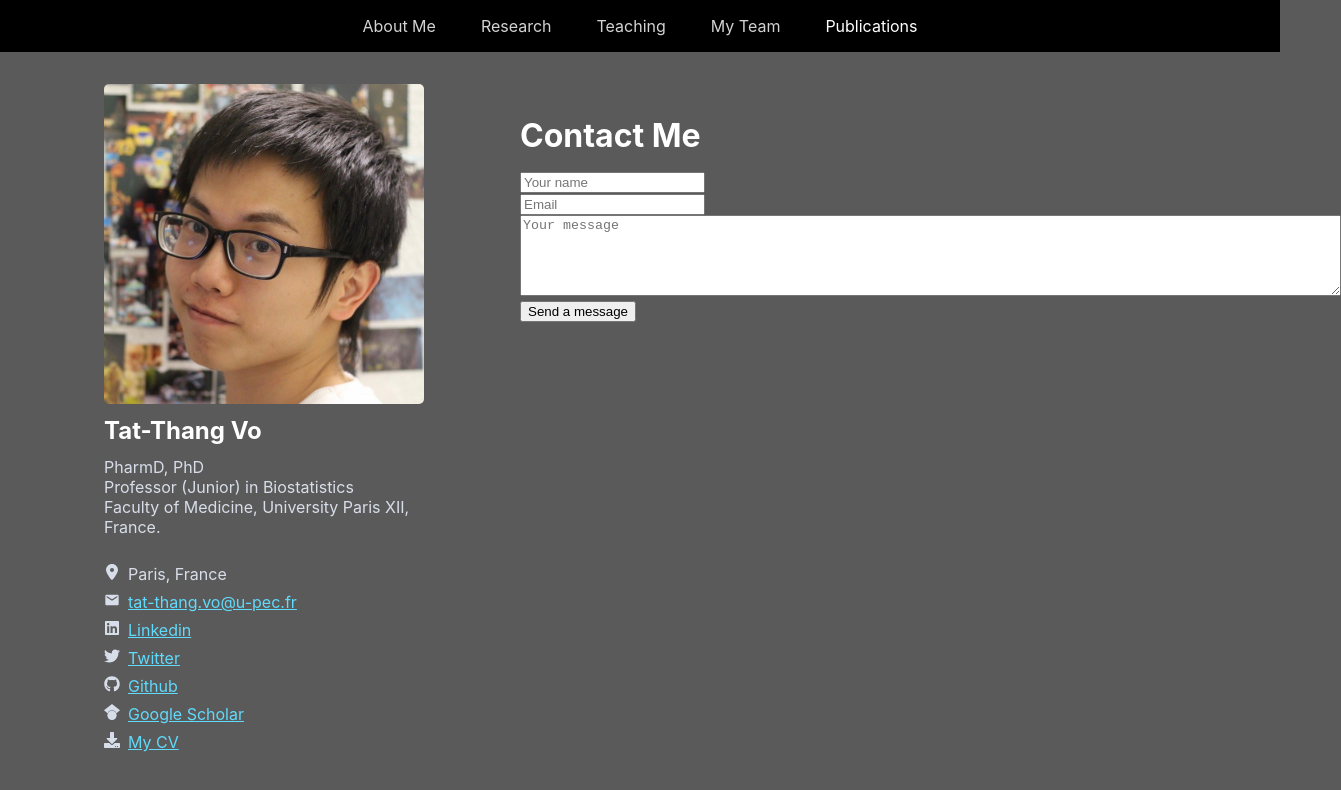
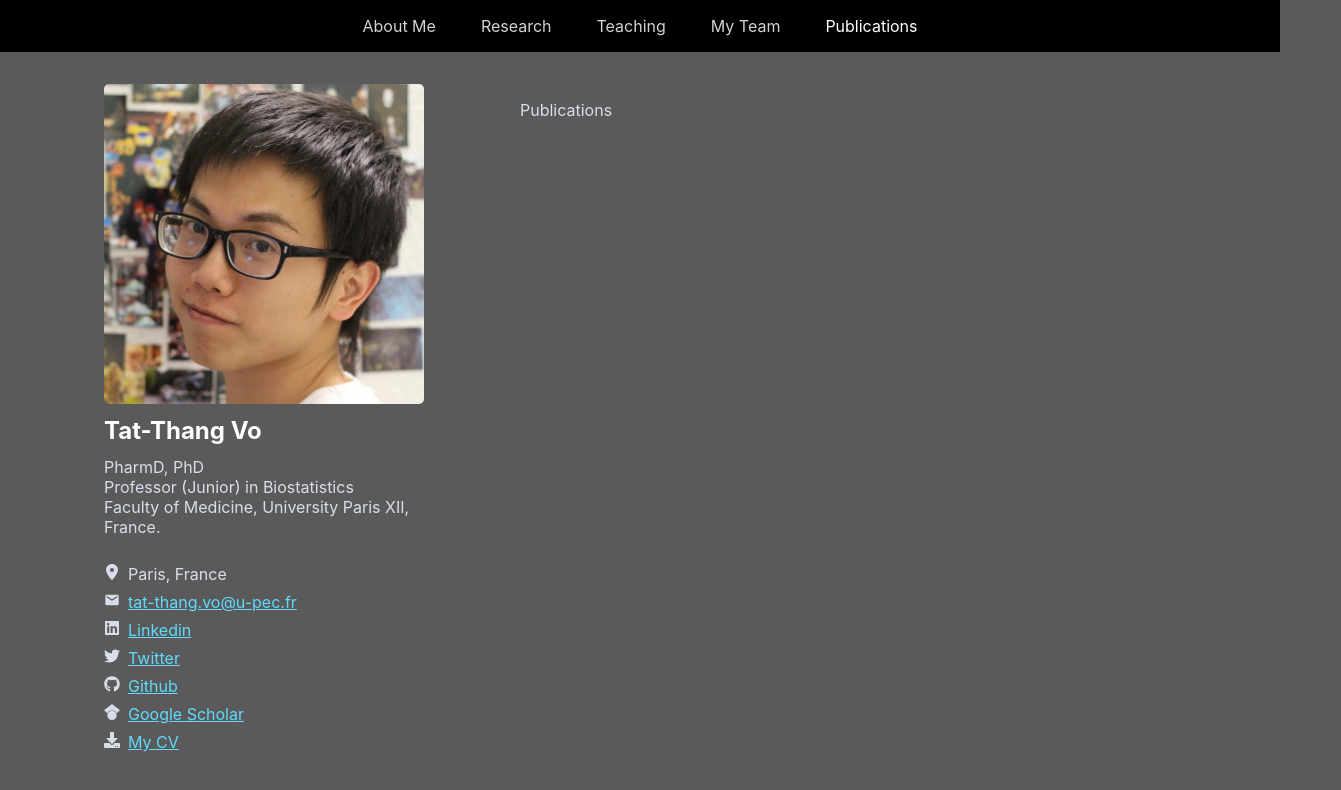
Before and after one commit to votatthang/ttv, a React (Create React App) app: page /Publications in a window 1280 px wide. Shown: the top 790 px of the page, 1341 px wide, since content can reach past the window. Built offline with nearby package versions, Linux system fonts and the light colour scheme.

Commit message:
Update ContactMe.js

```diff
--- a/src/Pages/ContactMe/ContactMe.js
+++ b/src/Pages/ContactMe/ContactMe.js
@@ -3,70 +3,11 @@ import React, { useState } from "react";
 const FORM_ENDPOINT = "https://herotofu.com/start"; // TODO - update to the correct endpoint
 
 const ContactMe = () => {
-    const [submitted, setSubmitted] = useState(false);
-    const handleSubmit = (e) => {
-        e.preventDefault();
 
-        const inputs = e.target.elements;
-        const data = {};
-
-        for (let i = 0; i < inputs.length; i++) {
-            if (inputs[i].name) {
-                data[inputs[i].name] = inputs[i].value;
-            }
-        }
-
-        fetch(FORM_ENDPOINT, {
-            method: 'POST',
-            headers: {
-                Accept: 'application/json',
-                'Content-Type': 'application/json',
-            },
-            body: JSON.stringify(data),
-        })
-            .then((response) => {
-                if (!response.ok) {
-                    throw new Error('Form response was not ok');
-                }
-
-                setSubmitted(true);
-            })
-            .catch((err) => {
-                // Submit the form manually
-                e.target.submit();
-            });
-    };
-
-    if (submitted) {
-        return (
-            <>
-                <h2>Thank you!</h2>
-                <div>We'll be in touch soon.</div>
-            </>
-        );
-    }
 
     return (
         <div className="ContactMe">
-            <div className="title">Contact Me</div>
-            <form
-                action={FORM_ENDPOINT}
-                onSubmit={handleSubmit}
-                method="POST"
-            >
-                <div>
-                    <input type="text" placeholder="Your name" name="name" required />
-                </div>
-                <div>
-                    <input type="email" placeholder="Email" name="email" required />
-                </div>
-                <div>
-                    <textarea placeholder="Your message" name="message" rows="5" cols="100" required/>
-                </div>
-                <div>
-                    <button type="submit"> Send a message </button>
-                </div>
-            </form>
+        Publications
         </div>
 
     );
```
